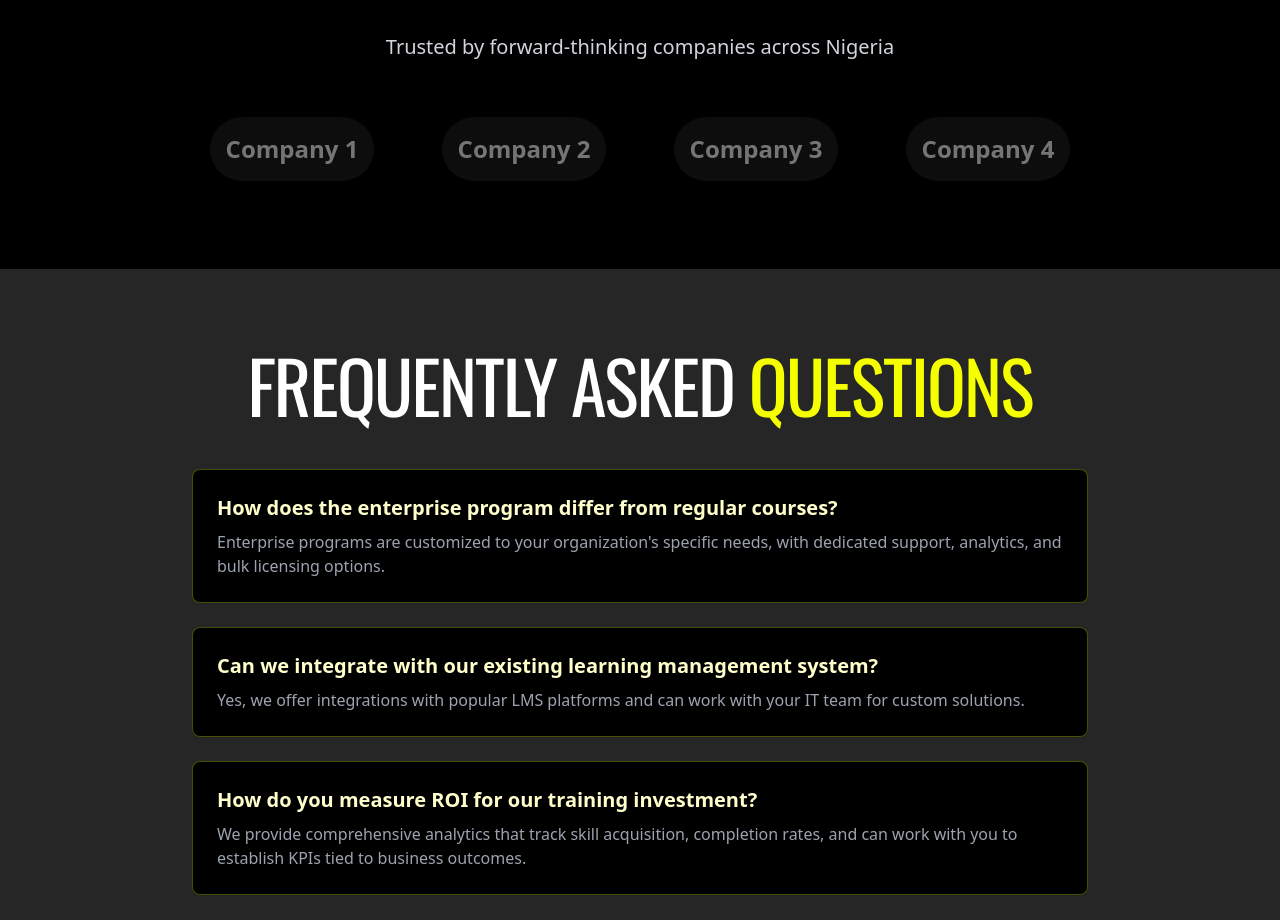
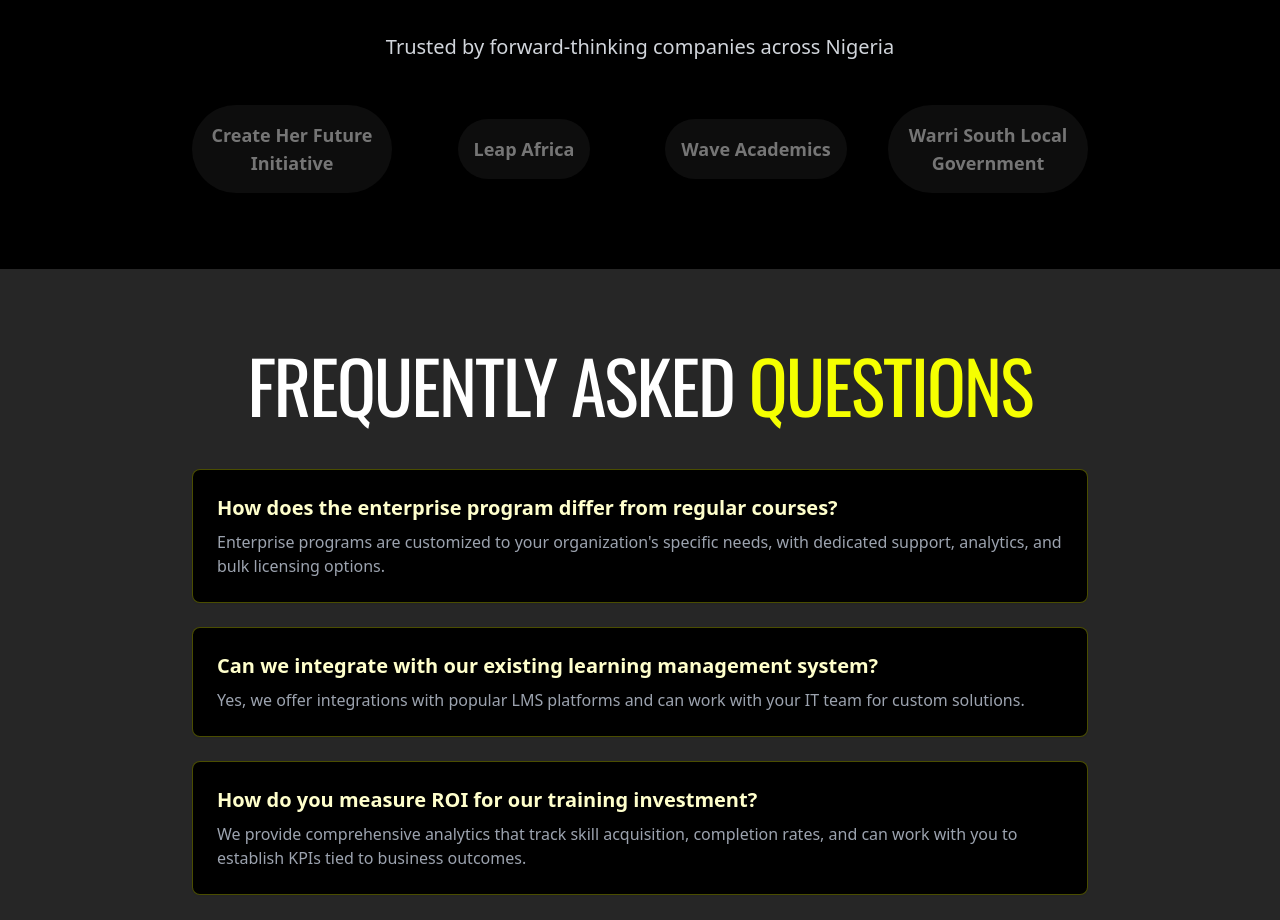
Before and after one commit to gbonee/hustle-vibes-africa, a React (Vite) app: page /enterprise in a window 1280 px wide. Shown: the part 1653-2573 px from the top of the page. Built offline with nearby package versions, Linux system fonts and the light colour scheme.

Commit message:
Add enterprise client logos
Add logos for Create Her Future Initiative, Leap Africa, Wave Academics, and Warri South Local Government.

```diff
--- a/src/pages/Enterprise.tsx
+++ b/src/pages/Enterprise.tsx
@@ -137,22 +137,22 @@ const Enterprise = () => {
             <div className="grid grid-cols-2 md:grid-cols-4 gap-8 items-center justify-center">
               <div className="flex items-center justify-center h-20 grayscale opacity-50 hover:grayscale-0 hover:opacity-100 transition">
                 <div className="p-4 rounded-full bg-white/10">
-                  <span className="text-2xl font-bold text-electric">Company 1</span>
+                  <span className="text-lg font-bold text-electric">Create Her Future Initiative</span>
                 </div>
               </div>
               <div className="flex items-center justify-center h-20 grayscale opacity-50 hover:grayscale-0 hover:opacity-100 transition">
                 <div className="p-4 rounded-full bg-white/10">
-                  <span className="text-2xl font-bold text-electric">Company 2</span>
+                  <span className="text-lg font-bold text-electric">Leap Africa</span>
                 </div>
               </div>
               <div className="flex items-center justify-center h-20 grayscale opacity-50 hover:grayscale-0 hover:opacity-100 transition">
                 <div className="p-4 rounded-full bg-white/10">
-                  <span className="text-2xl font-bold text-electric">Company 3</span>
+                  <span className="text-lg font-bold text-electric">Wave Academics</span>
                 </div>
               </div>
               <div className="flex items-center justify-center h-20 grayscale opacity-50 hover:grayscale-0 hover:opacity-100 transition">
                 <div className="p-4 rounded-full bg-white/10">
-                  <span className="text-2xl font-bold text-electric">Company 4</span>
+                  <span className="text-lg font-bold text-electric">Warri South Local Government</span>
                 </div>
               </div>
             </div>
```
